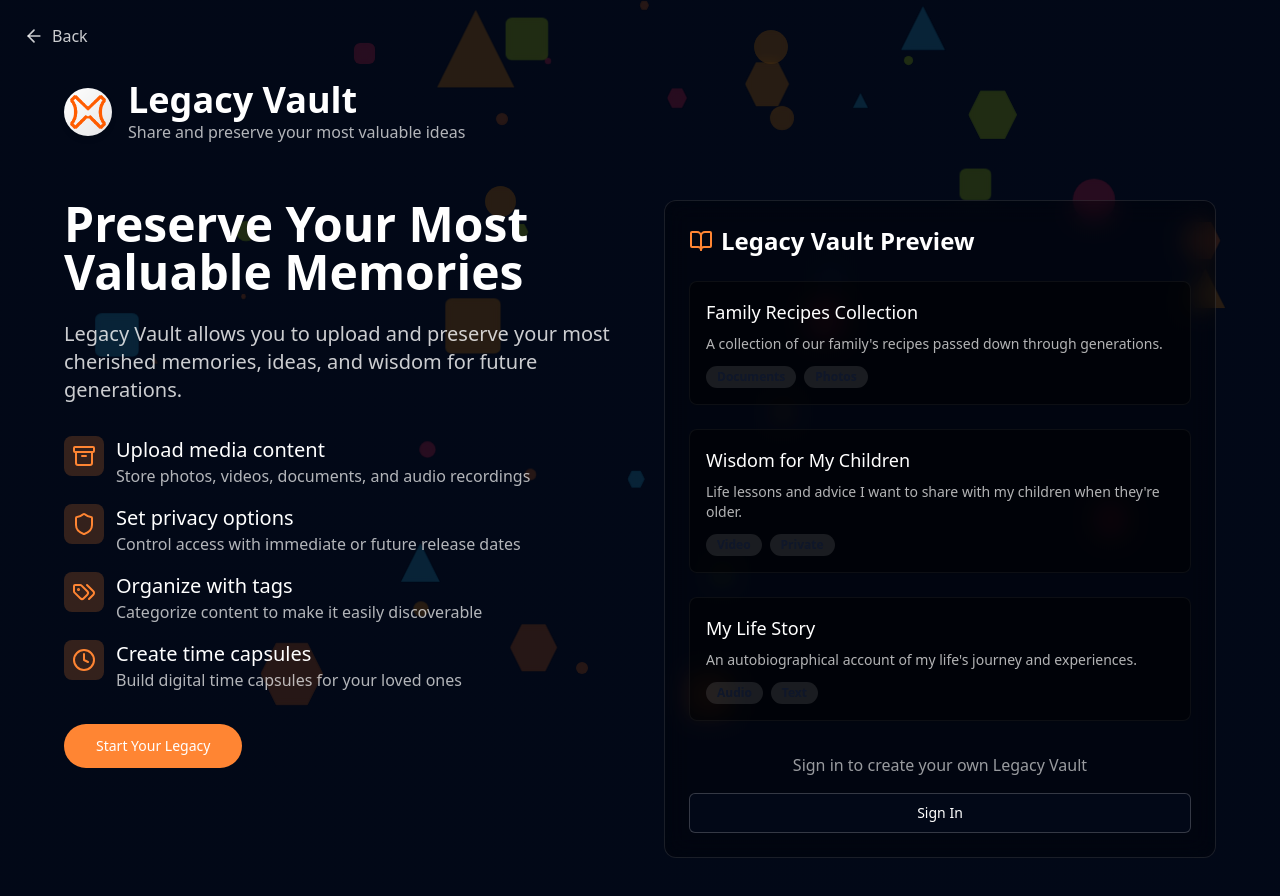
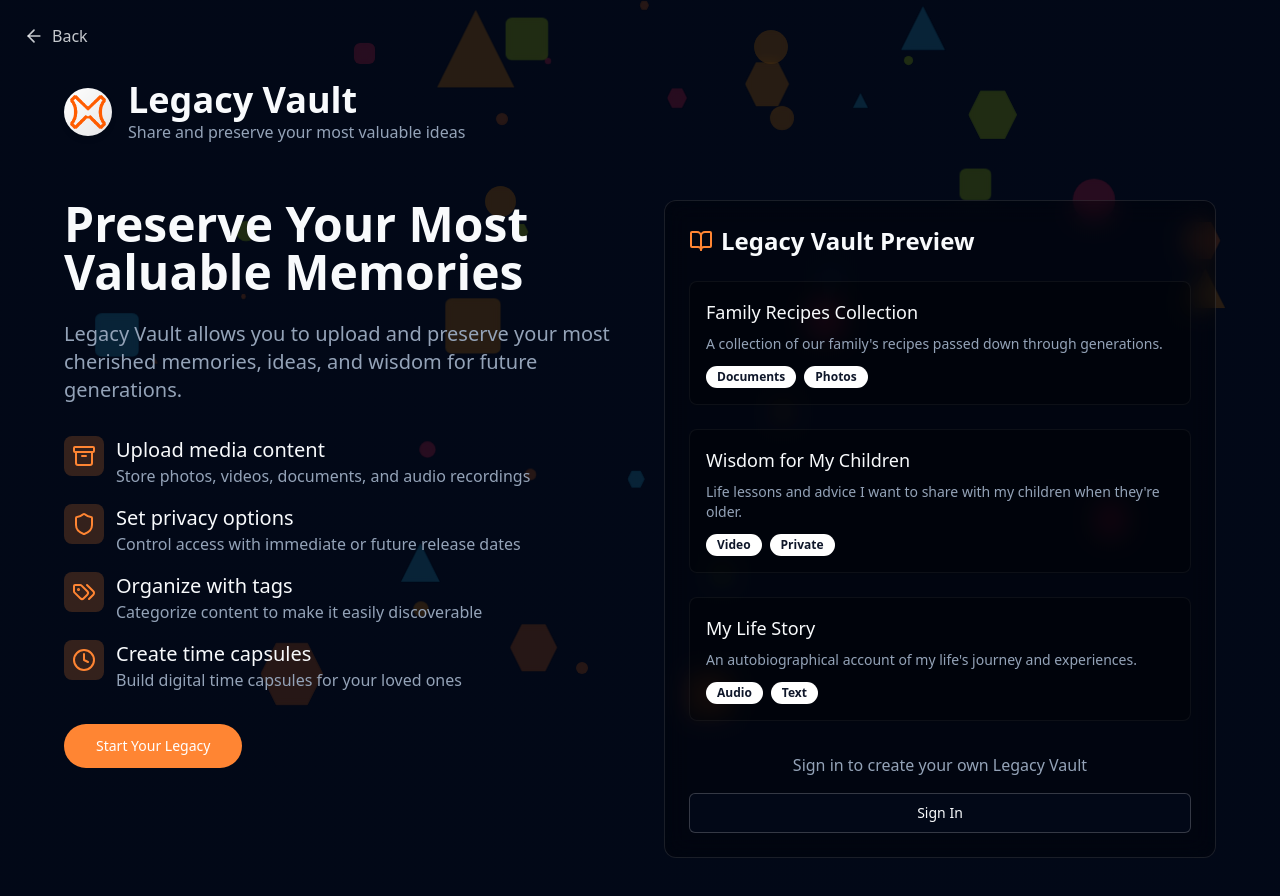
Before and after one commit to agpatowary/mind-mortal-clone, a React (Vite) app: page /features/legacy-vault in a window 1280 px wide. Shown: the top 896 px of the page. Built offline with nearby package versions, Linux system fonts and the light colour scheme.

Commit message:
feat: fixed legacy dark mode issues

```diff
--- a/src/pages/features/LegacyVaultPage.tsx
+++ b/src/pages/features/LegacyVaultPage.tsx
@@ -30,10 +30,10 @@ const LegacyVaultFeaturePage: React.FC = () => {
       interactionStrength={100}
       particleSize="mixed"
     >
-      <div className="min-h-screen text-white">
+      <div className="min-h-screen text-foreground">
         {/* Back button */}
         <motion.button
-          className="fixed top-6 left-6 z-50 flex items-center space-x-2 text-white/80 hover:text-white"
+          className="fixed top-6 left-6 z-50 flex items-center space-x-2 text-foreground/80 hover:text-foreground"
           whileHover={{ scale: 1.05, x: -3 }}
           whileTap={{ scale: 0.95 }}
           onClick={() => navigate("/")}
@@ -52,8 +52,10 @@ const LegacyVaultFeaturePage: React.FC = () => {
                 interactive={false}
               />
               <div>
-                <h1 className="text-4xl font-bold text-white">Legacy Vault</h1>
-                <p className="text-white/70">
+                <h1 className="text-4xl font-bold text-foreground">
+                  Legacy Vault
+                </h1>
+                <p className="text-muted-foreground">
                   Share and preserve your most valuable ideas
                 </p>
               </div>
@@ -71,10 +73,10 @@ const LegacyVaultFeaturePage: React.FC = () => {
                 animate={{ opacity: 1, y: 0 }}
                 transition={{ duration: 0.5 }}
               >
-                <h2 className="text-3xl md:text-5xl font-bold mb-6">
+                <h2 className="text-3xl md:text-5xl font-bold mb-6 text-foreground">
                   Preserve Your Most Valuable Memories
                 </h2>
-                <p className="text-xl text-white/80 mb-8">
+                <p className="text-xl text-muted-foreground mb-8">
                   Legacy Vault allows you to upload and preserve your most
                   cherished memories, ideas, and wisdom for future generations.
                 </p>
@@ -85,10 +87,10 @@ const LegacyVaultFeaturePage: React.FC = () => {
                       <Archive className="text-primary" size={24} />
                     </div>
                     <div>
-                      <h3 className="text-xl font-medium">
+                      <h3 className="text-xl font-medium text-foreground">
                         Upload media content
                       </h3>
-                      <p className="text-white/70">
+                      <p className="text-muted-foreground">
                         Store photos, videos, documents, and audio recordings
                       </p>
                     </div>
@@ -99,10 +101,10 @@ const LegacyVaultFeaturePage: React.FC = () => {
                       <Shield className="text-primary" size={24} />
                     </div>
                     <div>
-                      <h3 className="text-xl font-medium">
+                      <h3 className="text-xl font-medium text-foreground">
                         Set privacy options
                       </h3>
-                      <p className="text-white/70">
+                      <p className="text-muted-foreground">
                         Control access with immediate or future release dates
                       </p>
                     </div>
@@ -113,10 +115,10 @@ const LegacyVaultFeaturePage: React.FC = () => {
                       <Tags className="text-primary" size={24} />
                     </div>
                     <div>
-                      <h3 className="text-xl font-medium">
+                      <h3 className="text-xl font-medium text-foreground">
                         Organize with tags
                       </h3>
-                      <p className="text-white/70">
+                      <p className="text-muted-foreground">
                         Categorize content to make it easily discoverable
                       </p>
                     </div>
@@ -127,10 +129,10 @@ const LegacyVaultFeaturePage: React.FC = () => {
                       <Clock className="text-primary" size={24} />
                     </div>
                     <div>
-                      <h3 className="text-xl font-medium">
+                      <h3 className="text-xl font-medium text-foreground">
                         Create time capsules
                       </h3>
-                      <p className="text-white/70">
+                      <p className="text-muted-foreground">
                         Build digital time capsules for your loved ones
                       </p>
                     </div>
@@ -155,62 +157,64 @@ const LegacyVaultFeaturePage: React.FC = () => {
               >
                 <div className="flex items-center mb-6">
                   <BookOpen size={24} className="text-primary mr-2" />
-                  <h3 className="text-2xl font-bold">Legacy Vault Preview</h3>
+                  <h3 className="text-2xl font-bold text-foreground">
+                    Legacy Vault Preview
+                  </h3>
                 </div>
 
                 {/* Collection preview */}
-                <Card className="bg-black/50 border-white/5 text-white mb-6">
+                <Card className="bg-black/30 border-white/5 text-foreground mb-6">
                   <CardContent className="p-4">
                     <h4 className="text-lg font-medium mb-2">
                       Family Recipes Collection
                     </h4>
-                    <p className="text-sm text-white/70 mb-3">
+                    <p className="text-sm text-muted dark:text-muted-foreground mb-3">
                       A collection of our family's recipes passed down through
                       generations.
                     </p>
                     <div className="flex space-x-2">
-                      <Badge className="bg-white/10 hover:bg-white/20">
+                      <Badge className="bg-white/10 dark:bg-white hover:bg-white/20">
                         Documents
                       </Badge>
-                      <Badge className="bg-white/10 hover:bg-white/20">
+                      <Badge className="bg-white/10 dark:bg-white hover:bg-white/20">
                         Photos
                       </Badge>
                     </div>
                   </CardContent>
                 </Card>
 
-                <Card className="bg-black/50 border-white/5 text-white mb-6">
+                <Card className="bg-black/30 border-white/5 text-foreground mb-6">
                   <CardContent className="p-4">
                     <h4 className="text-lg font-medium mb-2">
                       Wisdom for My Children
                     </h4>
-                    <p className="text-sm text-white/70 mb-3">
+                    <p className="text-sm text-muted dark:text-muted-foreground mb-3">
                       Life lessons and advice I want to share with my children
                       when they're older.
                     </p>
                     <div className="flex space-x-2">
-                      <Badge className="bg-white/10 hover:bg-white/20">
+                      <Badge className="bg-white/10 dark:bg-white hover:bg-white/20">
                         Video
                       </Badge>
-                      <Badge className="bg-white/10 hover:bg-white/20">
+                      <Badge className="bg-white/10 dark:bg-white hover:bg-white/20">
                         Private
                       </Badge>
                     </div>
                   </CardContent>
                 </Card>
 
-                <Card className="bg-black/50 border-white/5 text-white mb-6">
+                <Card className="bg-black/30 border-white/5 text-foreground mb-6">
                   <CardContent className="p-4">
                     <h4 className="text-lg font-medium mb-2">My Life Story</h4>
-                    <p className="text-sm text-white/70 mb-3">
+                    <p className="text-sm text-muted dark:text-muted-foreground mb-3">
                       An autobiographical account of my life's journey and
                       experiences.
                     </p>
                     <div className="flex space-x-2">
-                      <Badge className="bg-white/10 hover:bg-white/20">
+                      <Badge className="bg-white/20 dark:bg-white hover:bg-white/20">
                         Audio
                       </Badge>
-                      <Badge className="bg-white/10 hover:bg-white/20">
+                      <Badge className="bg-white/10 dark:bg-white hover:bg-white/20">
                         Text
                       </Badge>
                     </div>
@@ -218,12 +222,12 @@ const LegacyVaultFeaturePage: React.FC = () => {
                 </Card>
 
                 <div className="text-center mt-8">
-                  <p className="text-white/60 mb-4">
+                  <p className="text-muted-foreground mb-4">
                     Sign in to create your own Legacy Vault
                   </p>
                   <Button
                     variant="outline"
-                    className="border-white/20 text-white hover:bg-white/10 w-full"
+                    className="border-white/20 text-foreground hover:bg-white/10 w-full"
                   >
                     Sign In
                   </Button>
```
